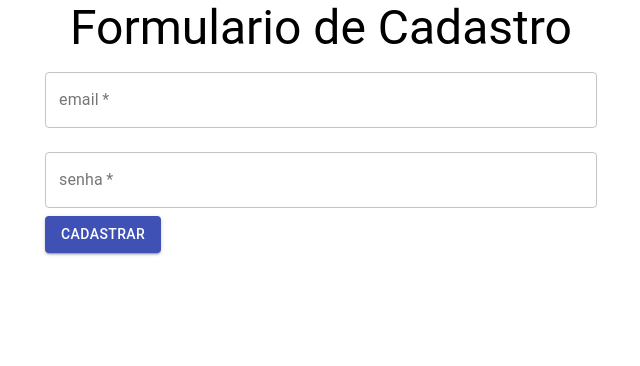
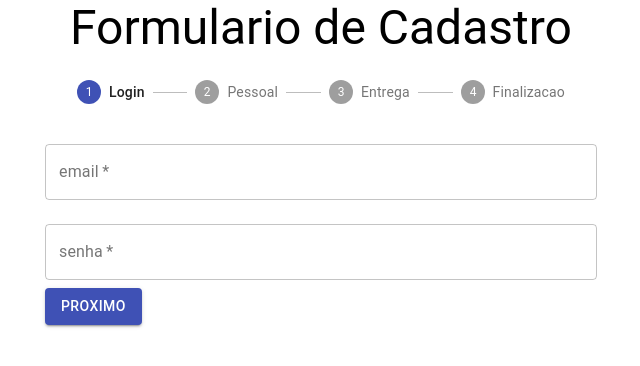
Before and after one commit to JVGS1111/treinamento-react-2, a React (Create React App) app in the folder formulario-em-react/: page / in a window 1280 px wide. Shown: the top 366 px of the page, without its empty margins (319-959 px from the left). Built offline with nearby package versions, Linux system fonts and the light colour scheme.

Commit message:
validacoes adivionadas

```diff
--- a/formulario-em-react/src/App.js
+++ b/formulario-em-react/src/App.js
@@ -2,36 +2,24 @@ import { Component } from 'react';
 import './App.css';
 import FormularioCadastro from './components/formularioCadastro/formularioCadastro.jsx';
 import { Container, Typography } from '@material-ui/core/';
-
+import { validarCpf, validarSenha } from './components/models/cadastro.js'
 
 class App extends Component {
   render() {
     return (
       <Container component="article" maxWidth="sm">
         <Typography variant="h3" component="h1" align="center">Formulario de Cadastro</Typography>
-        <FormularioCadastro coletarDados={coletarDados} aoEnviar={aoEnviarForm} validarCpf={validarCpf} />
+        <FormularioCadastro aoEnviar={aoEnviarForm} validacoes={{ cpf: validarCpf, senha: validarSenha, nome: validarSenha }} />
       </Container>
 
     )
   }
 }
 
-function coletarDados(dados) {
-
-}
-
 function aoEnviarForm(dados) {
   console.log(dados);
 }
 
-function validarCpf(cpf) {
-  if (cpf.length !== 11) {
-    return { valido: false, texto: "CPF deve ter 11 digitos." }
 
-  } else {
-    return { valido: true, texto: "" }
-
-  }
-}
 
 export default App;
--- a/formulario-em-react/src/components/formularioCadastro/DadosEntrega.jsx
+++ b/formulario-em-react/src/components/formularioCadastro/DadosEntrega.jsx
@@ -20,6 +20,7 @@ function DadosEntrega({ aoEnviar }) {
                 margin="normal"
                 variant="outlined"
                 id="cep"
+                name="cep"
                 label="CEP"
                 type="number"
             />
@@ -29,6 +30,7 @@ function DadosEntrega({ aoEnviar }) {
                 onChange={event => setEndereco(event.target.value)}
                 fullWidth
                 margin="normal"
+                name="endereco"
                 variant="outlined"
                 id="endereco"
                 label="Endereco"
@@ -41,6 +43,7 @@ function DadosEntrega({ aoEnviar }) {
                 margin="normal"
                 variant="outlined"
                 id="numero"
+                name="numero"
                 label="Numero"
                 type="number"
             />
@@ -50,6 +53,7 @@ function DadosEntrega({ aoEnviar }) {
                 onChange={event => setEstado(event.target.value)}
                 margin="normal"
                 variant="outlined"
+                name="estado"
                 id="estado"
                 label="Estado"
                 type="text"
@@ -61,6 +65,7 @@ function DadosEntrega({ aoEnviar }) {
                 margin="normal"
                 variant="outlined"
                 id="cidade"
+                name="cidade"
                 label="Cidade"
                 type="text"
             />
--- a/formulario-em-react/src/components/formularioCadastro/DadosPessoais.jsx
+++ b/formulario-em-react/src/components/formularioCadastro/DadosPessoais.jsx
@@ -1,18 +1,35 @@
 import React, { useState } from 'react';
 import { Button, TextField, Switch, FormControlLabel } from '@material-ui/core/';
 
-function DadosPessoais({ aoEnviar, validarCpf }) {
+function DadosPessoais({ aoEnviar, validacoes }) {
     const [nome, setNome] = useState("");
     const [sobrenome, setSobrenome] = useState("");
     const [cpf, setCpf] = useState("");
     const [promocoes, setPromocoes] = useState(true);
     const [novidades, setNovidades] = useState(true)
-    const [erros, setErros] = useState({ cpf: { valido: true, texto: "" } })
+    const [erros, setErros] = useState({ cpf: { valido: true, texto: "" }, nome: { valido: true, texto: "" } })
+
+    function validarCampos(event) {
+        const { name, value } = event.target;
+        const novoEstado = { ...erros }
+        novoEstado[name] = validacoes[name](value);
+        setErros(novoEstado)
+    }
+
+    function posssoEnviar() {
+        for (let campo in erros) {
+            if (!erros[campo].valido) {
+                return false;
+            }
+
+        }
+        return true;
+    }
 
     return (
         <form onSubmit={(event) => {
             event.preventDefault()
-            if (erros.cpf.valido) {
+            if (posssoEnviar()) {
                 aoEnviar({ nome, sobrenome, cpf, promocoes, novidades });
             }
 
@@ -22,9 +39,13 @@ function DadosPessoais({ aoEnviar, validarCpf }) {
                 value={nome}
                 onChange={event => setNome(event.target.value)}
                 fullWidth
+                onBlur={validarCampos}
+                error={!erros.nome.valido}
+                helperText={erros.nome.texto}
                 margin="normal"
                 variant="outlined"
                 id="nome"
+                name="nome"
                 label="Nome" />
             <TextField
                 required
@@ -33,6 +54,7 @@ function DadosPessoais({ aoEnviar, validarCpf }) {
                 fullWidth
                 margin="normal"
                 variant="outlined"
+                name="sobrenome"
                 id="sobrenome"
                 label="Sobrenome" />
             <TextField
@@ -40,11 +62,8 @@ function DadosPessoais({ aoEnviar, validarCpf }) {
                 fullWidth margin="normal"
                 variant="outlined"
                 value={cpf}
-                onBlur={() => {
-                    let ehValido = validarCpf(cpf)
-                    setErros({ cpf: ehValido });
-                }
-                }
+                onBlur={(event) => validarCampos(event)}
+                name="cpf"
                 onChange={event => setCpf(event.target.value)}
                 error={!erros.cpf.valido}
                 helperText={erros.cpf.texto}
@@ -57,7 +76,7 @@ function DadosPessoais({ aoEnviar, validarCpf }) {
                 label="Novidades"
                 control={<Switch onChange={(event => setNovidades(event.target.checked))} name="Novidades" checked={novidades} color="primary" />} />
 
-            <Button type="submit" variant="contained" color="primary">Cadastrar</Button>
+            <Button type="submit" variant="contained" color="primary">Proximo</Button>
         </form >);
 }
 
--- a/formulario-em-react/src/components/formularioCadastro/DadosUsuario.jsx
+++ b/formulario-em-react/src/components/formularioCadastro/DadosUsuario.jsx
@@ -1,15 +1,35 @@
 import { Button, TextField } from '@material-ui/core';
 import React, { useState } from 'react';
 
-function DadosUsuario({ aoEnviar, coletarDados }) {
+function DadosUsuario({ aoEnviar, validacoes }) {
 
     const [email, setEmail] = useState("");
     const [senha, setSenha] = useState("");
+    const [erros, setErros] = useState({ senha: { valido: true, texto: "" } })
 
+    function validarCampos(event) {
+        const { name, value } = event.target;
+        const novoEstado = { ...erros }
+        novoEstado[name] = validacoes[name](value);
+        setErros(novoEstado)
+    }
+
+    function posssoEnviar() {
+        for (let campo in erros) {
+            if (!erros[campo].valido) {
+                return false;
+            }
+
+        }
+        return true;
+    }
     return (
         <form onSubmit={event => {
             event.preventDefault();
-            aoEnviar({ email, senha });
+            if (posssoEnviar()) {
+                aoEnviar({ email, senha });
+            }
+
 
         }}>
             <TextField
@@ -20,6 +40,7 @@ function DadosUsuario({ aoEnviar, coletarDados }) {
                 margin="normal"
                 variant="outlined"
                 id="email"
+                name="email"
                 label="email"
                 type="email" />
             <TextField
@@ -27,12 +48,16 @@ function DadosUsuario({ aoEnviar, coletarDados }) {
                 onChange={event => setSenha(event.target.value)}
                 required
                 fullWidth
+                onBlur={validarCampos}
                 margin="normal"
+                error={!erros.senha.valido}
                 variant="outlined"
                 id="senha"
+                helperText={erros.senha.texto}
                 label="senha"
+                name="senha"
                 type="password" />
-            <Button type="submit" variant="contained" color="primary">Cadastrar</Button>
+            <Button type="submit" variant="contained" color="primary">Proximo</Button>
         </form>
     )
 }
--- a/formulario-em-react/src/components/formularioCadastro/formularioCadastro.jsx
+++ b/formulario-em-react/src/components/formularioCadastro/formularioCadastro.jsx
@@ -1,21 +1,25 @@
 
+import { Typography, Stepper, Step, StepLabel } from '@material-ui/core';
 import React, { useEffect, useState } from 'react';
 import { Fragment } from 'react';
 import DadosEntrega from './DadosEntrega';
 import DadosPessoais from './DadosPessoais';
 import DadosUsuario from './DadosUsuario';
 
-function FormularioCadastro({ aoEnviar, validarCpf }) {
+function FormularioCadastro({ aoEnviar, validacoes, }) {
     const [etapaAtual, setEtapaAtual] = useState(0);
     const [dadosColetados, setDados] = useState({});
+
     useEffect(() => {
-        console.log(dadosColetados);
+        if (etapaAtual === formularios.length - 1)
+            aoEnviar(dadosColetados);
     })
 
     const formularios = [
-        <DadosUsuario aoEnviar={coletarDados} />,
-        <DadosPessoais aoEnviar={coletarDados} validarCpf={validarCpf} />,
-        <DadosEntrega aoEnviar={coletarDados} />
+        <DadosUsuario aoEnviar={coletarDados} validacoes={validacoes} />,
+        <DadosPessoais aoEnviar={coletarDados} validacoes={validacoes} />,
+        <DadosEntrega aoEnviar={coletarDados} validacoes={validacoes} />,
+        <Typography variant="h5">Obrigado por se Cadastrar</Typography>
     ];
 
     function coletarDados(dados) {
@@ -29,6 +33,12 @@ function FormularioCadastro({ aoEnviar, validarCpf }) {
 
     return (
         <Fragment>
+            <Stepper activeStep={etapaAtual}>
+                <Step><StepLabel>Login</StepLabel></Step>
+                <Step><StepLabel>Pessoal</StepLabel></Step>
+                <Step><StepLabel>Entrega</StepLabel></Step>
+                <Step><StepLabel>Finalizacao</StepLabel></Step>
+            </Stepper>
             {formularios[etapaAtual]}
         </Fragment>
     )
--- /dev/null
+++ b/formulario-em-react/src/components/models/cadastro.js
@@ -0,0 +1,21 @@
+function validarCpf(cpf) {
+    if (cpf.length !== 11) {
+        return { valido: false, texto: "CPF deve ter 11 digitos." }
+
+    } else {
+        return { valido: true, texto: "" }
+
+    }
+}
+
+function validarSenha(senha) {
+    if (senha.length < 4 || senha.length > 72) {
+        return { valido: false, texto: "Senha deve ter entre 4 e 72 digitos" }
+
+    } else {
+        return { valido: true, texto: "" }
+
+    }
+}
+
+export { validarCpf, validarSenha }
```
